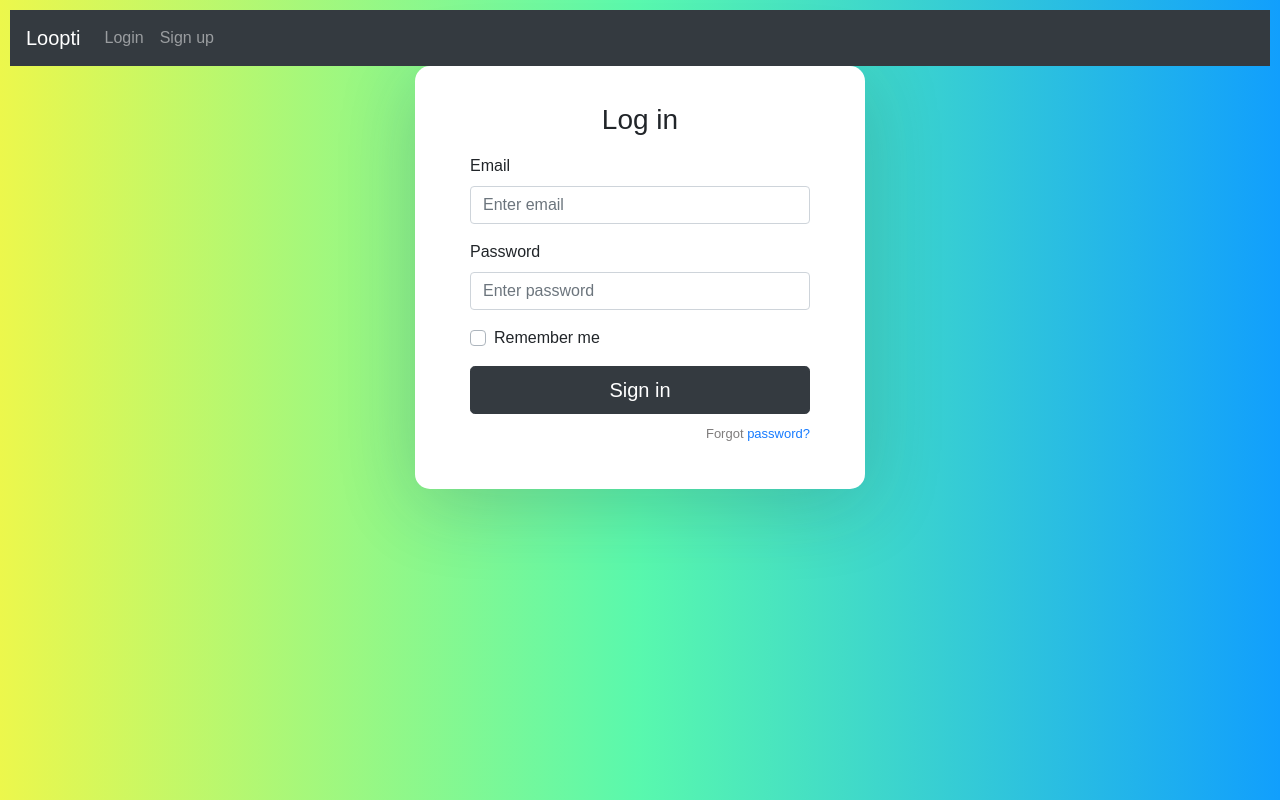
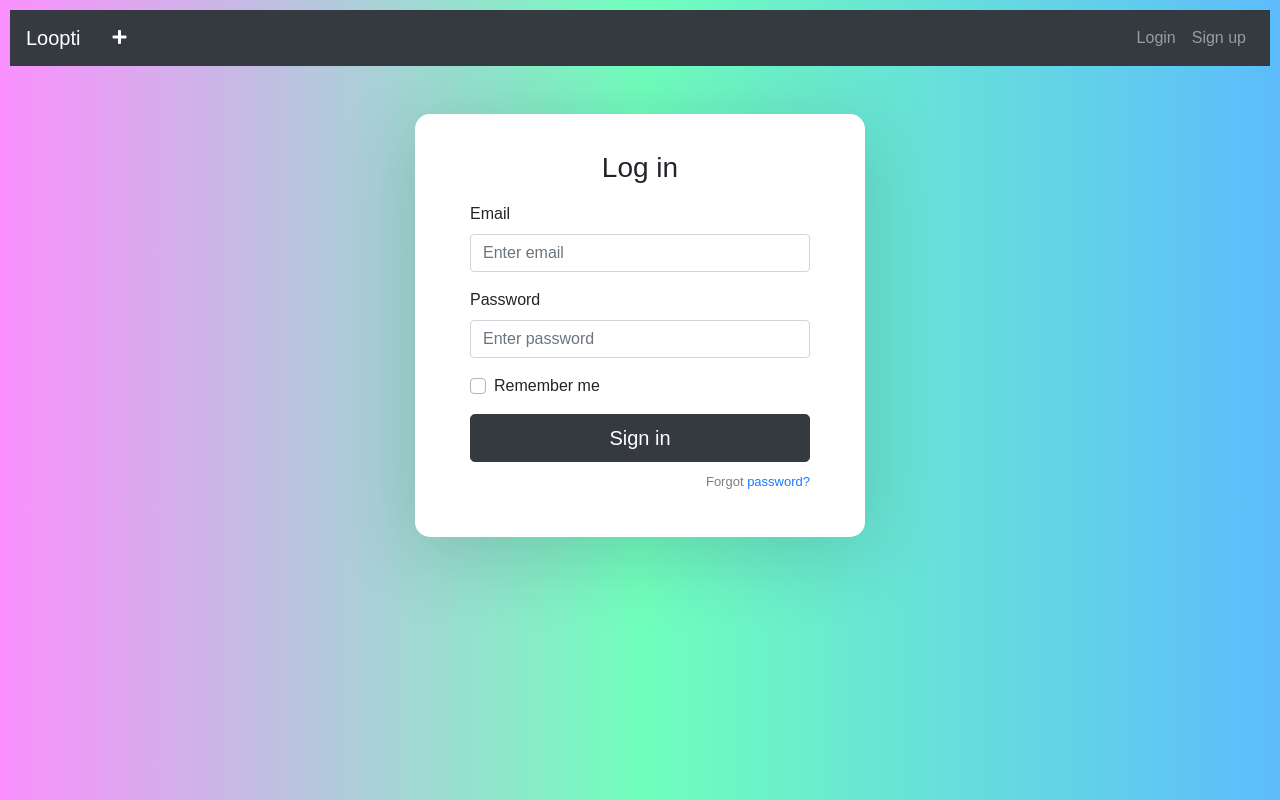
Before and after one commit to rhubble1987/final-project, a React (Create React App) app in the folder client/: page / in a window 1280 px wide. Built offline with nearby package versions, Linux system fonts and the light colour scheme.

Commit message:
fixing files

```diff
--- a/client/src/App.css
+++ b/client/src/App.css
@@ -64,7 +64,7 @@ body {
   font-family: sans-serif;
   background: #fafbfc;  /* fallback for old browsers */
   background: -webkit-linear-gradient(to right, #f64f59, #c471ed, #12c2e9);  /* Chrome 10-25, Safari 5.1-6 */
-  background: linear-gradient(to right, #ecf74c, hsl(152, 92%, 66%), #119ffd); /* W3C, IE 10+/ Edge, Firefox 16+, Chrome 26+, Opera 12+, Safari 7+ */
+  background: linear-gradient(to right, #fa90fd, hsl(152, 100%, 72%), #5cbcfc); /* W3C, IE 10+/ Edge, Firefox 16+, Chrome 26+, Opera 12+, Safari 7+ */
 
 }
 
--- a/client/src/App.js
+++ b/client/src/App.js
@@ -1,4 +1,4 @@
-import React from 'react';
+import React, { useState } from 'react';
 import '../node_modules/bootstrap/dist/css/bootstrap.min.css';
 import './App.css';
 import { BrowserRouter as Router, Switch, Route, Link } from "react-router-dom";
@@ -6,20 +6,23 @@ import Login from "./screens/Login";
 import SignUp from "./screens/SignUp";
 import Tasks from "./screens/Tasks";
 import Navbar from './components/Nav';
+import Logout from './screens/Logout';
+import CreateTask from './screens/CreateTask';
 
 function App() {
+  const [jwt, setJWT] = useState('');
   return (
   <div>
   <Router>
-  <Navbar fixed="top"/>
+  <Navbar setJWT={setJWT} jwt={jwt} fixed="top"/>
       <div className="outer">
         <div className="inner">
           <Switch>
-            <Route exact path='/' component={Login} />
-            <Route path="/sign-in" component={Login} />
-            <Route path="/sign-up" component={SignUp} />
-            <Route path="/tasks" component={Tasks} />
-            <Route path="/createTask" component={Tasks} />
+            <Route exact path='/' component={() => <Login setJWT={setJWT} />} />
+            <Route path="/sign-in" component={() => <Login setJWT={setJWT} />} />
+            <Route path="/sign-up" component={() => <SignUp setJWT={setJWT} />} />
+            <Route path="/tasks" component={() => <Tasks jwt={jwt} />} />
+            <Route path="/createTask" component={CreateTask} />
           </Switch>
         </div>
       </div>
--- a/client/src/components/Nav/index.js
+++ b/client/src/components/Nav/index.js
@@ -1,22 +1,38 @@
 import React, { useState } from 'react';
+import * as ReactBootStrap from "react-bootstrap";
+import { useHistory } from 'react-router';
 
-import * as ReactBootStrap from "react-bootstrap";
+function Navbar(props){
+  const history = useHistory();
+  // const userToken = JSON.parse(localStorage.getItem('user'));
+  // console.log( 'Session token: ', userToken);
+  // const jwt = userToken ? userToken.jwt : '';
 
-function Navbar(){
-
+  const handleLogout = (e) => {
+    e.preventDefault();
+    props.setJWT('');
+    localStorage.removeItem('user');
+    history.push('/sign-in');
+  }
   return (
-    <div>
+    <div className="mb-5">
       <ReactBootStrap.Navbar collapseOnSelect expand="lg" bg="dark" variant="dark">
         <ReactBootStrap.Navbar.Brand href="#home">Loopti</ReactBootStrap.Navbar.Brand>
         <ReactBootStrap.Navbar.Toggle aria-controls="responsive-navbar-nav" />
         <ReactBootStrap.Navbar.Collapse id="responsive-navbar-nav">
-    <ReactBootStrap.Nav>
+          <ReactBootStrap.Nav.Link href="/createTask"><i className="fa fa-plus" style={{ color: 'white' }}></i></ReactBootStrap.Nav.Link>
+          {
+            props.jwt ? <ReactBootStrap.Nav className="ml-auto">
+            <ReactBootStrap.Nav.Link href="/sign-in">Logout</ReactBootStrap.Nav.Link>
+          </ReactBootStrap.Nav> : <ReactBootStrap.Nav className="ml-auto">
                     <ReactBootStrap.Nav.Link href="/sign-in">Login</ReactBootStrap.Nav.Link>
-      <ReactBootStrap.Nav.Link eventKey={2} href="/sign-up">Sign up</ReactBootStrap.Nav.Link>
+                    <ReactBootStrap.Nav.Link  href="/sign-up">Sign up</ReactBootStrap.Nav.Link>
                   </ReactBootStrap.Nav>
+          }
+
+
         </ReactBootStrap.Navbar.Collapse>
       </ReactBootStrap.Navbar>
-
     </div>
   );
 };
--- a/client/src/screens/Login/index.js
+++ b/client/src/screens/Login/index.js
@@ -1,14 +1,12 @@
 import axios from 'axios';
 import React, { useState } from "react";
 import { useHistory } from 'react-router-dom';
-
 import FormGroup from "../../components/FormGroup";
 import TextInput from "../../components/TextInput";
 import { loginUser } from "../../httpClient";
 //import {Redirect} from 'react-router-dom';
 
-
-const Login = () => {
+const Login = (props) => {
     const [email, setEmail] = useState('');
     const [password, setPassword] = useState('');
     const [errMessage, setErrorMessage] = useState('');
@@ -19,6 +17,7 @@ const Login = () => {
         setErrorMessage('');
         const response = await loginUser({ email, password });
         if (response.status) {
+            props.setJWT(response.data.jwt);
             localStorage.setItem('user', JSON.stringify(response.data));
             history.push('/tasks');
         } else {
```
Also changed, not shown: client/src/screens/NewTask/index.js (deleted). Lines whose indentation alone changed are shown as unchanged.
